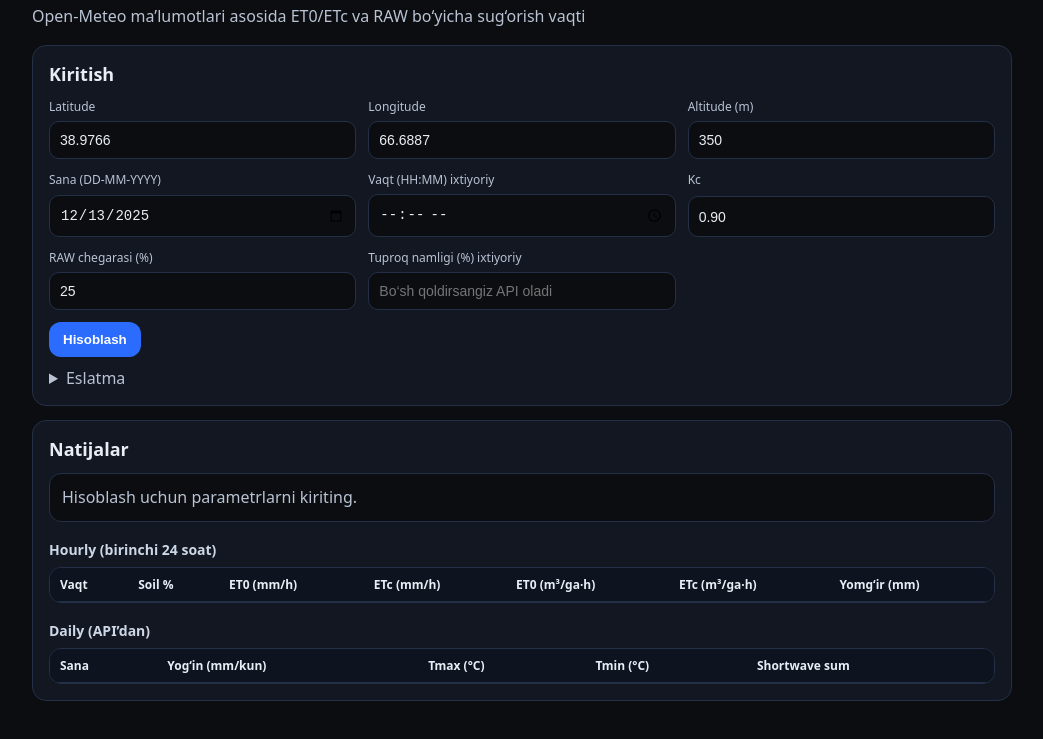
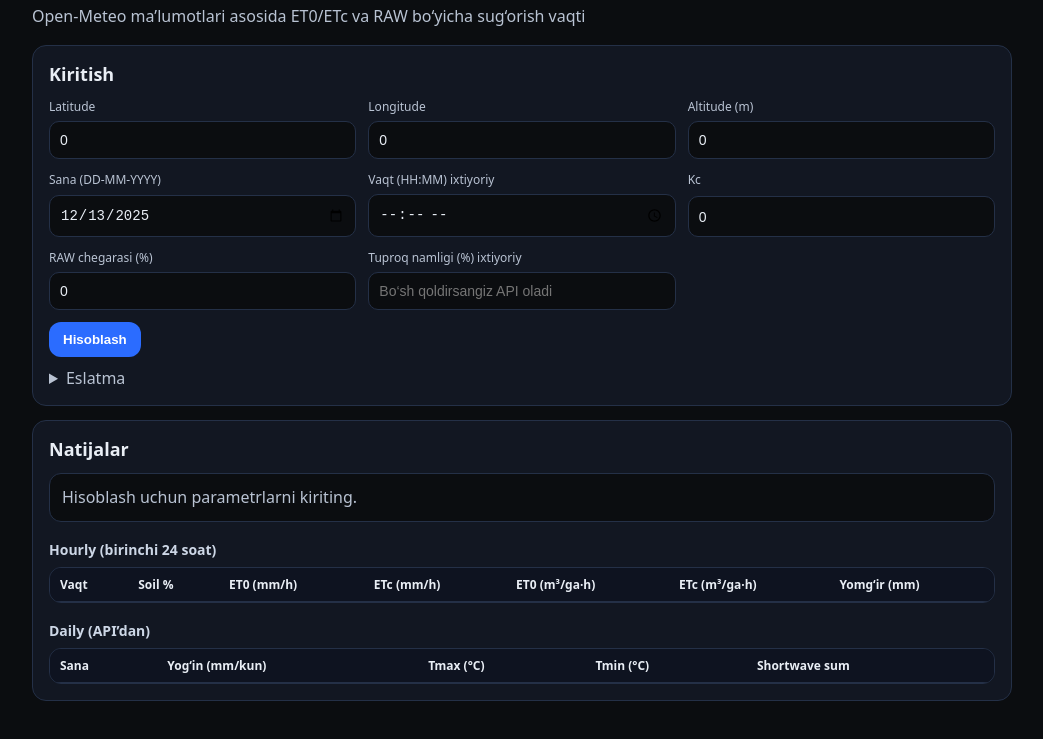
Before and after one commit to egamberdiyevotabek/Irrigation-program, a plain HTML site: page index.html in a window 1280 px wide. Shown: the part 65-804 px from the top of the page, without its empty margins (118-1161 px from the left). Drawn offline with Linux system fonts and the light colour scheme.

Commit message:
Update index.html

```diff
--- a/index.html
+++ b/index.html
@@ -19,17 +19,17 @@
       <div class="grid">
         <label>
           Latitude
-          <input id="lat" type="number" step="0.000001" value="38.9766" />
+          <input id="lat" type="number" step="0.000001" value="0" />
         </label>
 
         <label>
           Longitude
-          <input id="lon" type="number" step="0.000001" value="66.6887" />
+          <input id="lon" type="number" step="0.000001" value="0" />
         </label>
 
         <label>
           Altitude (m)
-          <input id="alt" type="number" step="1" value="350" />
+          <input id="alt" type="number" step="1" value="0" />
         </label>
 
         <label>
@@ -44,12 +44,12 @@
 
         <label>
           Kc
-          <input id="kc" type="number" step="0.01" value="0.90" />
+          <input id="kc" type="number" step="0.01" value="0" />
         </label>
 
         <label>
           RAW chegarasi (%)
-          <input id="raw" type="number" step="0.1" value="25" />
+          <input id="raw" type="number" step="0.1" value="0" />
         </label>
 
         <label>
```
